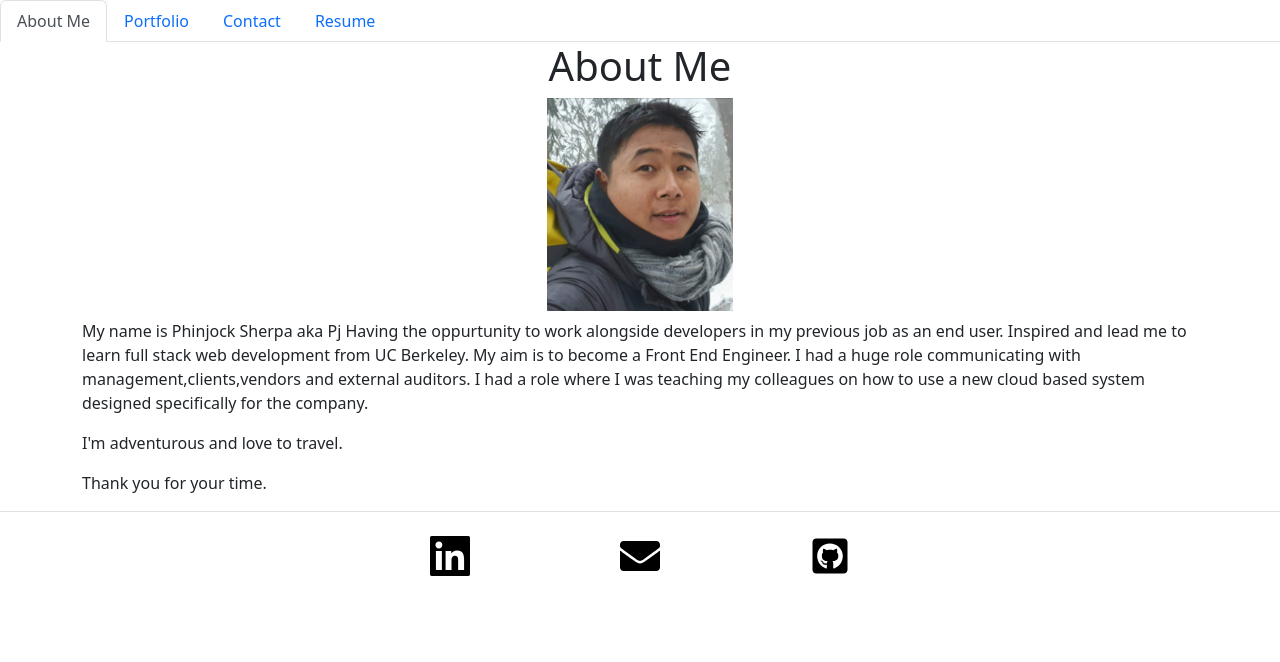
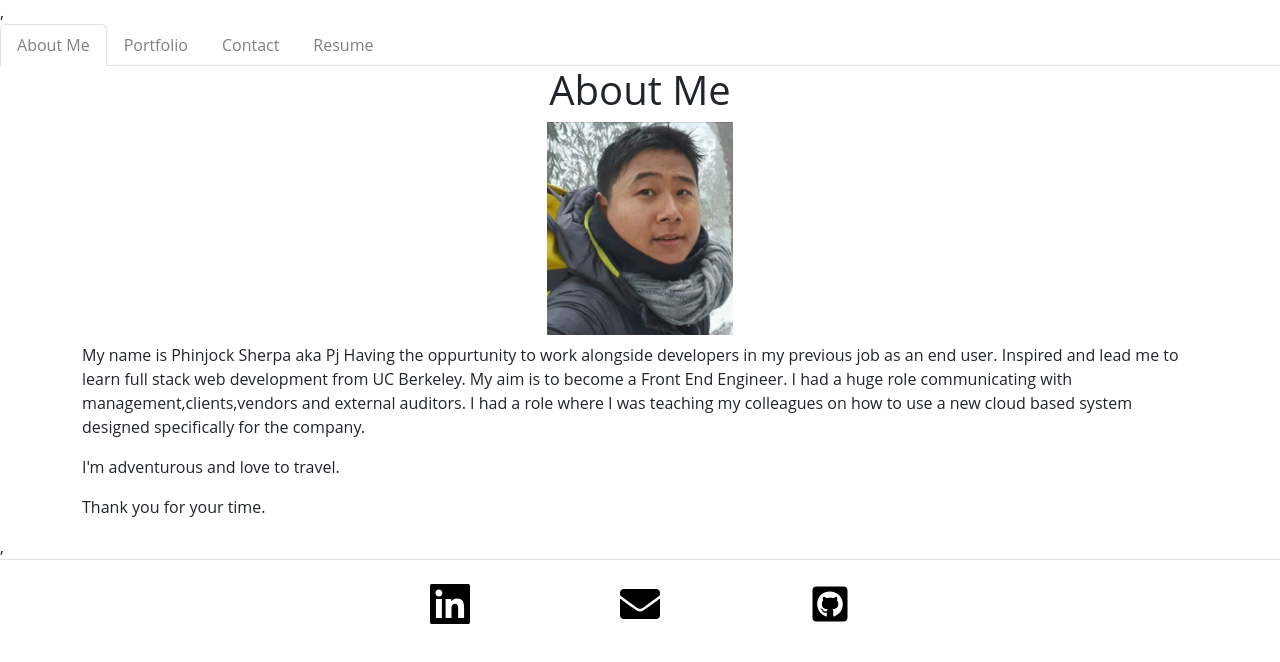
Before and after one commit to pjsherpa/Pj-Portfolio, a React (Create React App) app: page / in a window 1280 px wide. Shown: the top 662 px of the page. Built offline with nearby package versions, Linux system fonts and the light colour scheme.

Commit message:
directory structure modified to navigate easily

```diff
--- a/src/App.css
+++ b/src/App.css
@@ -1,3 +1,12 @@
+* {
+  font-family: "Open Sans";
+  font-size: medium;
+}
+
+.siteLink {
+  color:black
+}
+/* animation */
 .hover:hover {
   transform: scale(2);
   transition-duration: 0.5s;
@@ -12,7 +21,3 @@
   transform: scale(.9);
   transition-duration: 1s;
 }
-
-body{
-  font:
-}
--- /dev/null
+++ b/src/component/Footer/Footer.js
@@ -0,0 +1,36 @@
+import { FaGithubSquare, FaEnvelope } from "react-icons/fa";
+import { GrLinkedin } from "react-icons/gr";
+import { IconContext } from "react-icons";
+
+const Footer = () => {
+  return (
+    <footer
+      id="footer"
+      className="d-flex bottom flex-column flex-sm-row justify-content-between py-4 my border-top"
+    >
+      <div className="container">
+        <div className="row justify-content-md-center">
+          <IconContext.Provider value={{ color: "black", size: "40px" }}>
+            <div className="col col-lg-2 hover">
+              <a href="https://www.linkedin.com/in/pjsherpa/">
+                <GrLinkedin className="w-100" />
+              </a>
+            </div>
+            <div className="col col-lg-2 hover">
+              <a href="mailto:phinjock@gmail.com">
+                <FaEnvelope className="w-100" />
+              </a>
+            </div>
+            <div className="col col-lg-2 hover">
+              <a href="https://github.com/pjsherpa">
+                <FaGithubSquare className="w-100" />
+              </a>
+            </div>
+          </IconContext.Provider>
+        </div>
+      </div>
+    </footer>
+  );
+};
+
+export default Footer;
--- /dev/null
+++ b/src/component/Header/Header.js
@@ -0,0 +1,7 @@
+import React from "react";
+
+const Header = () => {
+  return <div></div>;
+};
+
+export default Header;
--- a/src/component/NavTab.js
+++ b/src/component/Navbar/NavTab.js
@@ -7,6 +7,7 @@ const NavTab = ({ currentPage, handlePageChange }) => {
         <li className="nav-item">
           <a
             href="#aboutme"
+            style={{ color: "grey" }}
             onClick={() => handlePageChange("AboutMe")}
             //changes selected nav-items to 'nav-link-active' using bootstrap to show a better visual, stating we are in this page.
             className={
@@ -19,6 +20,7 @@ const NavTab = ({ currentPage, handlePageChange }) => {
         <li className="nav-item">
           <a
             href="#portfolio"
+            style={{ color: "grey" }}
             onClick={() => handlePageChange("Portfolio")}
             className={
               currentPage === "Portfolio" ? "nav-link active" : "nav-link"
@@ -30,6 +32,7 @@ const NavTab = ({ currentPage, handlePageChange }) => {
         <li className="nav-item">
           <a
             href="#contact"
+            style={{ color: "grey" }}
             onClick={() => handlePageChange("Contact")}
             className={
               currentPage === "Contact" ? "nav-link active" : "nav-link"
@@ -41,6 +44,7 @@ const NavTab = ({ currentPage, handlePageChange }) => {
         <li className="nav-item">
           <a
             href="#resume"
+            style={{ color: "grey" }}
             onClick={() => handlePageChange("Resume")}
             className={
               currentPage === "Resume" ? "nav-link active" : "nav-link"
--- /dev/null
+++ b/src/component/Navbar/Navbar.js
@@ -0,0 +1,44 @@
+import React, { useState } from "react";
+import NavTabs from "./NavTab";
+import AboutMe from "../pages/AboutMe";
+import Portfolio from "../pages/Portfolio";
+import Contact from "../pages/Contact";
+import Resume from "../pages/Resume";
+
+const Navbar = () => {
+  const [currentPage, setCurrentPage] = useState("AboutMe");
+
+  //Once we select navbar items the page gets rendered to the selected component as it's function is being called from pages.js.
+  const renderPage = () => {
+    if (currentPage === "AboutMe") {
+      return <AboutMe />;
+    }
+    if (currentPage === "Portfolio") {
+      return <Portfolio />;
+    }
+    if (currentPage === "Contact") {
+      return <Contact />;
+    }
+    if (currentPage === "Resume") {
+      return <Resume />;
+    }
+  };
+
+  const handlePageChange = (page) => setCurrentPage(page);
+
+  return (
+    <>
+      <div>
+        {/* {propping the handlePageChange function to trigger the page change while calling in our NavTabs} */}
+        <NavTabs
+          currentPage={currentPage}
+          handlePageChange={handlePageChange}
+        />
+        {/* {calling the rendered page} */}
+        {renderPage()}
+      </div>
+    </>
+  );
+};
+
+export default Navbar;
--- a/src/component/PortfolioContainer.js
+++ b/src/component/PortfolioContainer.js
@@ -1,73 +1,13 @@
-import React, { useState } from "react";
-import NavTabs from "./NavTab";
-import AboutMe from "./pages/AboutMe";
-import Portfolio from "./pages/Portfolio";
-import Contact from "./pages/Contact";
-import Resume from "./pages/Resume";
-import { FaGithubSquare, FaEnvelope } from "react-icons/fa";
-import { GrLinkedin } from "react-icons/gr";
-import { IconContext } from "react-icons";
-import "../App.css";
+import Header from "./Header/Header";
+import Navbar from "./Navbar/Navbar";
+import Footer from "./Footer/Footer";
 
 const PortfolioContainer = () => {
-  const [currentPage, setCurrentPage] = useState("AboutMe");
-
-  //Once we select navbar items the page gets rendered to the selected component as it's function is being called from pages.js.
-  const renderPage = () => {
-    if (currentPage === "AboutMe") {
-      return <AboutMe />;
-    }
-    if (currentPage === "Portfolio") {
-      return <Portfolio />;
-    }
-    if (currentPage === "Contact") {
-      return <Contact />;
-    }
-    if (currentPage === "Resume") {
-      return <Resume />;
-    }
-  };
-
-  const handlePageChange = (page) => setCurrentPage(page);
-
   return (
     <>
-      <div>
-        {/* {propping the handlePageChange function to trigger the page change while calling in our NavTabs} */}
-        <NavTabs
-          currentPage={currentPage}
-          handlePageChange={handlePageChange}
-        />
-        {/* {calling the rendered page} */}
-        {renderPage()}
-      </div>
-
-      <footer
-        id="footer"
-        className="d-flex bottom flex-column flex-sm-row justify-content-between py-4 my border-top"
-      >
-        <div className="container">
-          <div className="row justify-content-md-center">
-            <IconContext.Provider value={{ color: "black", size: "40px" }}>
-              <div className="col col-lg-2 hover">
-                <a href="https://www.linkedin.com/in/pjsherpa/">
-                  <GrLinkedin className="w-100" />
-                </a>
-              </div>
-              <div className="col col-lg-2 hover">
-                <a href="mailto:phinjock@gmail.com">
-                  <FaEnvelope className="w-100" />
-                </a>
-              </div>
-              <div className="col col-lg-2 hover">
-                <a href="https://github.com/pjsherpa">
-                  <FaGithubSquare className="w-100" />
-                </a>
-              </div>
-            </IconContext.Provider>
-          </div>
-        </div>
-      </footer>
+      <Header />,
+      <Navbar />,
+      <Footer />
     </>
   );
 };
--- a/src/component/pages/Portfolio.js
+++ b/src/component/pages/Portfolio.js
@@ -22,7 +22,10 @@ const Portfolio = () => {
                 <Card.Body>
                   <Card.Title>
                     <Button className="bg-image hoversm" variant="transparent">
-                      <a href="https://codeapedia.herokuapp.com/">
+                      <a
+                        href="https://codeapedia.herokuapp.com/"
+                        className="siteLink"
+                      >
                         Code-a-pedia
                       </a>
                     </Button>
@@ -46,7 +49,12 @@ const Portfolio = () => {
                 <Card.Body>
                   <Card.Title>
                     <Button className="bg-image hoversm" variant="transparent">
-                      <a href="https://pjsherpa.github.io/AirSoup/">AirSoup</a>
+                      <a
+                        href="https://pjsherpa.github.io/AirSoup/"
+                        className="siteLink"
+                      >
+                        AirSoup
+                      </a>
                     </Button>
                     {"  "}
                     <Button className="bg-image hoversm" variant="transparent">
@@ -71,7 +79,10 @@ const Portfolio = () => {
                 <Card.Body>
                   <Card.Title>
                     <Button className="bg-image hoversm" variant="transparent">
-                      <a href="https://pjsherpa.github.io/weather-dashboard-v.01/">
+                      <a
+                        href="https://pjsherpa.github.io/weather-dashboard-v.01/"
+                        className="siteLink"
+                      >
                         Weather
                       </a>
                     </Button>
@@ -92,7 +103,10 @@ const Portfolio = () => {
                 <Card.Body>
                   <Card.Title>
                     <Button className="bg-image hoversm" variant="transparent">
-                      <a href="https://cryptic-island-27891.herokuapp.com/">
+                      <a
+                        href="https://cryptic-island-27891.herokuapp.com/"
+                        className="siteLink"
+                      >
                         Note Taker
                       </a>
                     </Button>
@@ -116,7 +130,10 @@ const Portfolio = () => {
                 <Card.Body>
                   <Card.Title>
                     <Button className="bg-image hoversm" variant="transparent">
-                      <a href="https://pjsherpa.github.io/Work-Day-Scheduler/">
+                      <a
+                        href="https://pjsherpa.github.io/Work-Day-Scheduler/"
+                        className="siteLink"
+                      >
                         Scheduler
                       </a>
                     </Button>
@@ -137,7 +154,10 @@ const Portfolio = () => {
                 <Card.Body>
                   <Card.Title>
                     <Button className="bg-image hoversm" variant="transparent">
-                      <a href="https://pjsherpa.github.io/Password-Generator/">
+                      <a
+                        href="https://pjsherpa.github.io/Password-Generator/"
+                        className="siteLink"
+                      >
                         Create Password
                       </a>
                     </Button>
--- a/src/component/pages/Resume.js
+++ b/src/component/pages/Resume.js
@@ -1,13 +1,16 @@
 import React from "react";
-
 
 const Resume = () => {
   return (
     <div className="container">
       <h4>
         Download my{" "}
-        <a href="PjResume.pdf" download="PjResume.pdf">
-            Resume
+        <a
+          href="PjResume.pdf"
+          download="PjResume.pdf"
+          style={{ color: "black", fontSize: "large" }}
+        >
+          Resume
         </a>
       </h4>
       <h1>Resume</h1>
```
